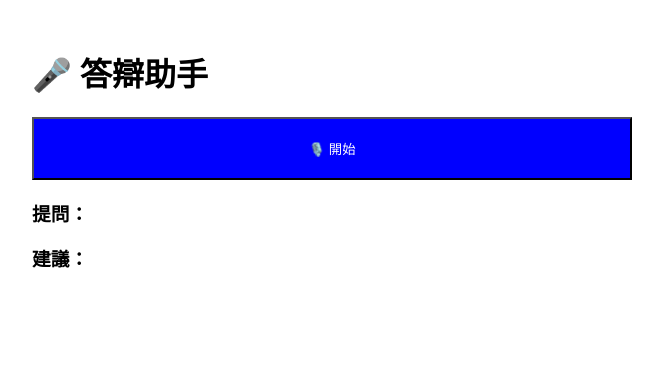
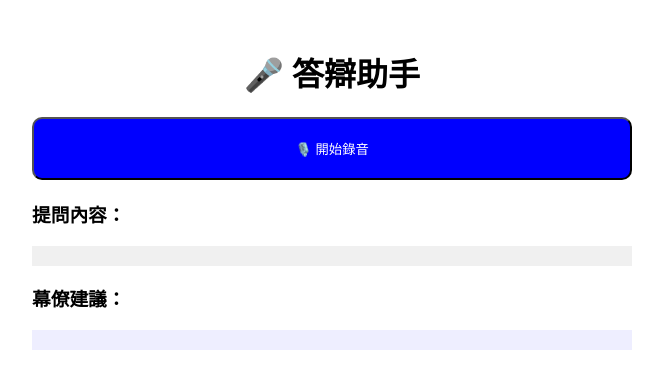
Before and after one commit to everterrachanghua-maker/my-ai-recorder, a Next.js app: page / in a window 1280 px wide. Shown: the top 388 px of the page, without its empty margins (308-971 px from the left). Built offline with nearby package versions, Linux system fonts and the light colour scheme.

Commit message:
Update page.js

```diff
--- a/app/page.js
+++ b/app/page.js
@@ -9,6 +9,7 @@ export default function RecorderPage() {
   const [recognition, setRecognition] = useState(null);
 
   useEffect(() => {
+    if (typeof window !== 'undefined') {
       const SpeechRecognition = window.SpeechRecognition || window.webkitSpeechRecognition;
       if (SpeechRecognition) {
         const rec = new SpeechRecognition();
@@ -21,34 +22,45 @@ export default function RecorderPage() {
         rec.onend = () => setIsListening(false);
         setRecognition(rec);
       }
+    }
   }, []);
-
-  const toggleListen = () => {
-    if (isListening) { recognition.stop(); }
-    else { setTranscript('正在聆聽...'); setAnalysis(''); recognition.start(); setIsListening(true); }
-  };
 
   const sendToAI = async (text) => {
     setLoading(true);
+    try {
       const res = await fetch('/api/process', {
         method: 'POST',
         headers: { 'Content-Type': 'application/json' },
         body: JSON.stringify({ text })
       });
       const data = await res.json();
-    setAnalysis(data.analysis);
+      setAnalysis(data.analysis || "AI 回傳錯誤");
+    } catch (err) {
+      setAnalysis("連線失敗");
+    }
     setLoading(false);
   };
 
   return (
-    <div style={{ padding: '20px', maxWidth: '600px', margin: 'auto' }}>
+    <div style={{ padding: '20px', maxWidth: '600px', margin: 'auto', textAlign: 'center' }}>
       <h1>🎤 答辯助手</h1>
-      <button onClick={toggleListen} style={{ padding: '20px', width: '100%', background: isListening ? 'red' : 'blue', color: 'white' }}>
-        {isListening ? '🛑 停止' : '🎙️ 開始'}
+      <button
+        onClick={() => {
+          if (isListening) { recognition.stop(); }
+          else { setTranscript('正在聽...'); setAnalysis(''); recognition.start(); setIsListening(true); }
+        }}
+        style={{ padding: '20px', width: '100%', borderRadius: '10px', background: isListening ? 'red' : 'blue', color: 'white' }}
+      >
+        {isListening ? '🛑 停止聆聽' : '🎙️ 開始錄音'}
       </button>
-      <h3>提問：{transcript}</h3>
-      <h3>建議：</h3>
-      <div style={{ whiteSpace: 'pre-wrap' }}>{loading ? "分析中..." : analysis}</div>
+      <div style={{ textAlign: 'left', marginTop: '20px' }}>
+        <h3>提問內容：</h3>
+        <p style={{ background: '#f0f0f0', padding: '10px' }}>{transcript}</p>
+        <h3>幕僚建議：</h3>
+        <div style={{ whiteSpace: 'pre-wrap', background: '#eef', padding: '10px' }}>
+          {loading ? "思考中..." : analysis}
+        </div>
+      </div>
     </div>
   );
 }
```
Lines whose indentation alone changed are shown as unchanged.
